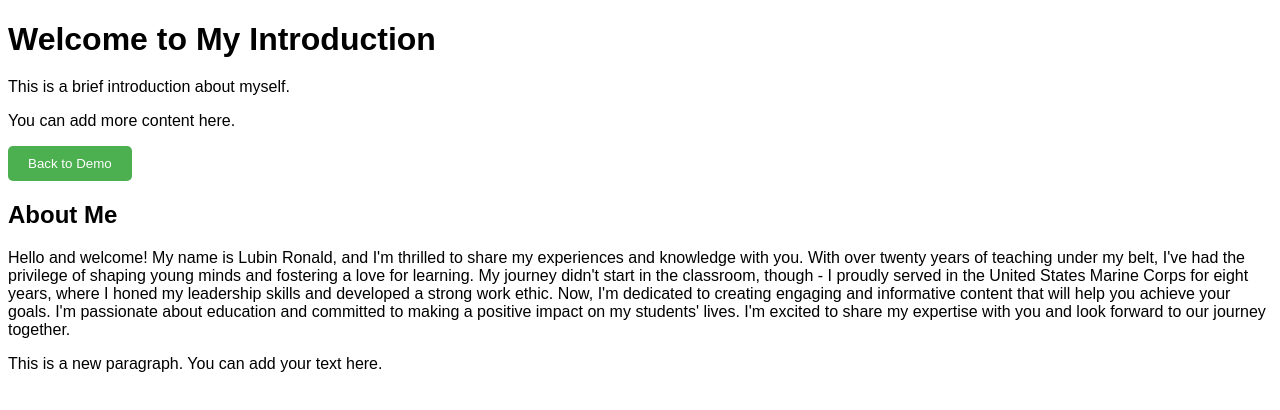
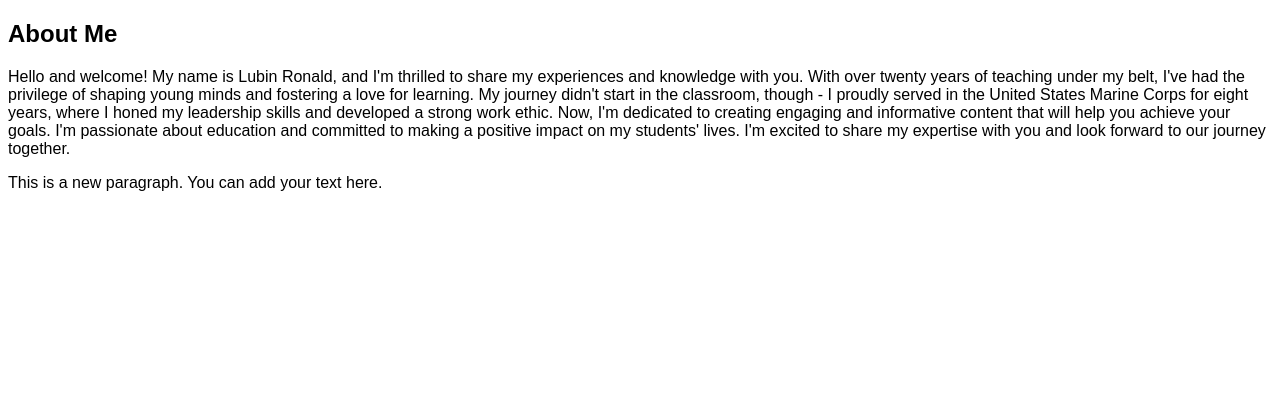
Before and after one commit to lubinronald36-design/RESchool, a plain HTML site: page introduction.html in a window 1280 px wide. Drawn offline with Linux system fonts and the light colour scheme.

Commit message:
Update introduction.html

```diff
--- a/introduction.html
+++ b/introduction.html
@@ -5,12 +5,7 @@
   <link rel="stylesheet" href="style.css">
 </head>
 <body>
-  <h1>Welcome to My Introduction</h1>
-  <p>This is a brief introduction about myself.</p>
-  <p>You can add more content here.</p>
-  <a href="index.html"><button>Back to Demo</button></a>
-</body>
-</html><section>
+  <section>
  <h1>About Me</h1>
  <p>Hello and welcome! My name is Lubin Ronald, and I'm thrilled to share my experiences and knowledge with you. With over twenty years of teaching under my belt, I've had the privilege of shaping young minds and fostering a love for learning. My journey didn't start in the classroom, though - I proudly served in the United States Marine Corps for eight years, where I honed my leadership skills and developed a strong work ethic. Now, I'm dedicated to creating engaging and informative content that will help you achieve your goals. I'm passionate about education and committed to making a positive impact on my students' lives. I'm excited to share my expertise with you and look forward to our journey together.</p>
  <p>This is a new paragraph. You can add your text here.</p>
```
